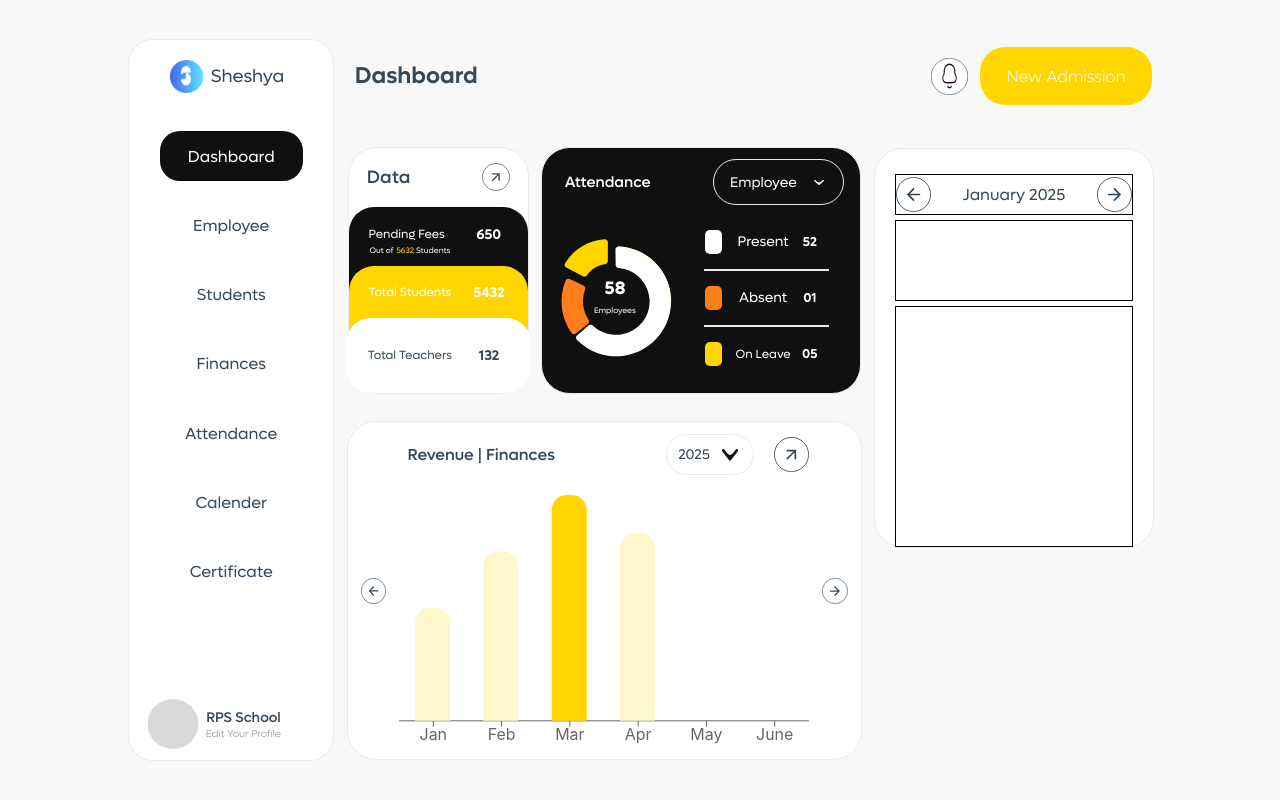
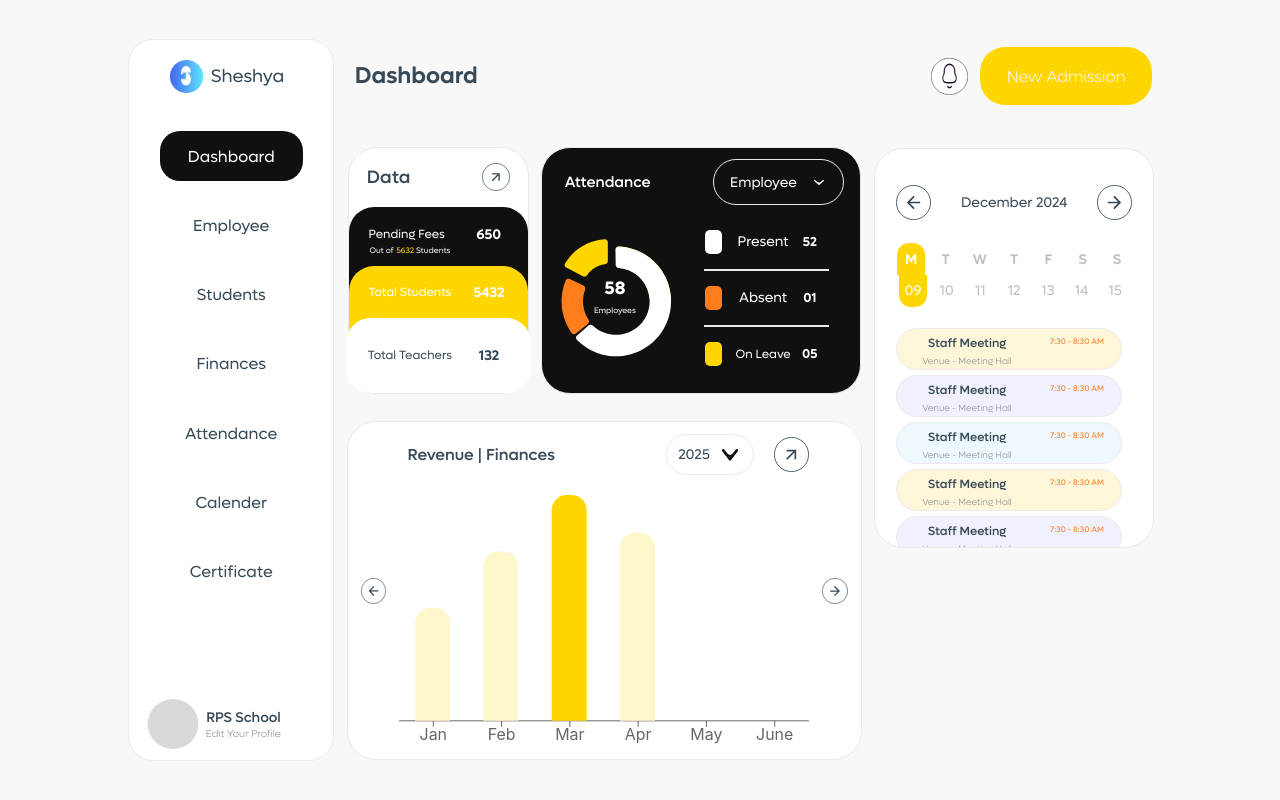
Before and after one commit to shanky-thakur/admin-frontend, a React (Create React App) app: page /homepage in a window 1280 px wide. Built offline with nearby package versions, Linux system fonts and the light colour scheme.

Commit message:
till homepage is done, starting profile now

```diff
--- a/src/App.js
+++ b/src/App.js
@@ -9,6 +9,7 @@ import VerificationPage from './Components/VerificationPage/VerificationPage';
 import WaitingPage from './Components/WaitingPage/WaitingPage';
 import Dashboard from './Components/Dashboard/Dashboard';
 import HomePage from './Components/HomePage/HomePage';
+import EmployeeProfile from './Components/EmployeeProfile/EmployeeProfile';
 
 function App() {
 
@@ -31,6 +32,7 @@ function App() {
             <Route path="/waiting" element={< WaitingPage />}></Route>
             <Route path="/employee" element={< Dashboard />}></Route>
             <Route path="/homepage" element={< HomePage />}></Route>
+            <Route path="/profile" element={< EmployeeProfile />} ></Route>
           </Routes>
         )}
     </Router>
--- a/src/Components/Dashboard/Dashboard.js
+++ b/src/Components/Dashboard/Dashboard.js
@@ -235,7 +235,7 @@ const Dashboard = () => {
           </div>
 
           <div style={{ width: "100%", height: "70%", display: "flex", alignItems: "center", justifyContent: "center", overflow: "auto" }}>
-            <div className="employee-cards-container" style={{ display: "grid", gridTemplateColumns: "repeat(4, 2fr)", gap: "20px", width: "90%", height: "90%" }}>
+            <div onClick={() => navigate('/profile')} className="employee-cards-container" style={{ display: "grid", gridTemplateColumns: "repeat(4, 2fr)", gap: "20px", width: "90%", height: "90%" }}>
               {studentData.map((student, index) => (
                 <EmployeeCard
                   key={index}
--- /dev/null
+++ b/src/Components/EmployeeProfile/EmployeeProfile.js
@@ -0,0 +1,11 @@
+import React from 'react'
+
+const EmployeeProfile = () => {
+  return (
+    <div>
+      hi
+    </div>
+  )
+}
+
+export default EmployeeProfile
--- a/src/Components/HomePage/Calender.js
+++ b/src/Components/HomePage/Calender.js
@@ -1,42 +1,164 @@
-import React from 'react';
+import React, { useState, useEffect } from "react";
 import left from "../../assets/images/left.svg";
 import right from "../../assets/images/right.svg";
 
 const Calender = () => {
+  const [weekStartDate, setWeekStartDate] = useState(new Date());
+  const today = new Date(); // Get today's date
+
+  const getMonday = (date) => {
+    const day = date.getDay(); // 0 = Sunday, 1 = Monday, ..., 6 = Saturday
+    const diff = (day === 0 ? -6 : 1) - day; // Adjust for Sunday
+    return new Date(date.setDate(date.getDate() + diff));
+  };
+
+  const getWeekDates = (startDate) => {
+    const dates = [];
+    let current = new Date(startDate);
+    for (let i = 0; i < 7; i++) {
+      // Get only the day of the month as a two-digit string
+      dates.push(String(current.getDate()).padStart(2, '0')); // Pads single digits with leading zero
+      current.setDate(current.getDate() + 1);
+    }
+    return dates;
+  };
+
+  const getMonthYear = (date) => {
+    const options = { year: 'numeric', month: 'long' };
+    return date.toLocaleString('en-US', options); // This will give you "January 2025"
+  };
+
+  useEffect(() => {
+    setWeekStartDate(getMonday(new Date())); // Set to current week's Monday
+  }, []);
+
+  const handleNextWeek = () => {
+    const nextWeek = new Date(weekStartDate);
+    nextWeek.setDate(weekStartDate.getDate() + 7);
+    setWeekStartDate(getMonday(nextWeek));
+  };
+
+  const handlePreviousWeek = () => {
+    const prevWeek = new Date(weekStartDate);
+    prevWeek.setDate(weekStartDate.getDate() - 7);
+    setWeekStartDate(getMonday(prevWeek));
+  };
+
+  const weekDates = getWeekDates(weekStartDate);
+
   const colours = ["#FDF6D8", "#F1F0FF", "#EDF9FD"];
+
+  const currentDayIndex = today.getDay() === 0 ? 6 : today.getDay() - 1;
 
   const notices = [
     {
-      title: "Republic Day Celebration",
-
+      title: "Staff Meeting",
+      info: "Venue - Meeting Hall",
+      time: "7:30 - 8:30 AM"
     },
     {
-
+      title: "Staff Meeting",
+      info: "Venue - Meeting Hall",
+      time: "7:30 - 8:30 AM"
     },
     {
-
+      title: "Staff Meeting",
+      info: "Venue - Meeting Hall",
+      time: "7:30 - 8:30 AM"
     },
     {
-
+      title: "Staff Meeting",
+      info: "Venue - Meeting Hall",
+      time: "7:30 - 8:30 AM"
+    },
+    {
+      title: "Staff Meeting",
+      info: "Venue - Meeting Hall",
+      time: "7:30 - 8:30 AM"
     },
   ];
+
+  const NoticeCard = ({ title, info, time, background }) => {
+    return (
+      <div style={{ width: "95%", height: "40px", border: "1px solid #EAEAEA", borderRadius: "23px", gap: "2%", display: "flex", alignItems: "center", justifyContent: "space-between", background: `${background}` }}>
+
+        <div style={{ width: "2%", height: "90%" }}></div>
+
+        <div style={{ width: "55%", height: "90%", display: 'flex', flexDirection: "column", justifyContent: "space-evenly", alignItems: "center" }}>
+
+          <div style={{ width: "100%", height: "60%", display: "flex", justifyContent: "center", alignItems: "center", color: "#374957", fontFamily: "Lufga", fontSize: "12px", fontWeight: "500" }}>
+            {title}
+          </div>
+          <div style={{ width: "100%", height: "30%", display: "flex", justifyContent: "center", color: "#838A8F", fontFamily: "Lufga", fontSize: "9px", fontWeight: "300" }}>
+            {info}
+          </div>
+
+        </div>
+
+        <div style={{ width: "40%", height: "100%", display: 'flex', flexDirection: "column", justifyContent: "space-between", alignItems: "center" }}>
+          <div style={{ width: "100%", height: "65%", display: "flex", justifyContent: "center", alignItems: "center", color: "#FF7D1A", fontFamily: "Lufga", fontWeight: "400", fontSize: "8px" }}>
+            {time}
+          </div>
+          <div style={{ width: "100%", height: "30%" }}></div>
+        </div>
+      </div>
+    );
+  }
+
+  const DateCard = ({ date }) => {
+    const isToday = new Date(today).getDate() === parseInt(date, 10) && new Date(today).getMonth() === weekStartDate.getMonth() && new Date(today).getFullYear() === weekStartDate.getFullYear();
+    return (
+      <div style={{ width: "12%", height: "100%", display: "flex", justifyContent: "center", alignItems: "center", color: isToday ? "#FFF" : "#BFBFBF", fontFamily: "Lufga", fontWeight: "400", fontSize: "14px", borderRadius: "0 0 12px 12px", background: isToday ? "#FFD600" : "transparent" }}>{date}</div>
+    );
+  }
 
   return (
     <div style={{ height: "100%", width: "85%", display: "flex", flexDirection: "column", alignItems: 'center', justifyContent: 'space-between' }}>
 
       <div style={{ width: "100%", height: "5%" }}></div>
 
-      <div style={{ height: "10%", width: "100%", display: "flex", justifyContent: "space-between", alignItems: "center", border: "1px solid black" }}>
-        <div style={{ width: "15%", height: "90%", backgroundImage: `url(${left})`, backgroundPosition: "center", backgroundSize: "contain", backgroundRepeat: "no-repeat" }}></div>
-        <div style={{ width: "50%", height: "90%", color: "#374957", fontFamily: "Lufga", fontWeight: "400", fontSize: "16px", display: "flex", justifyContent: "center", alignItems: "center" }}>January 2025</div>
-        <div style={{ width: "15%", height: "90%", backgroundImage: `url(${right})`, backgroundPosition: "center", backgroundSize: "contain", backgroundRepeat: "no-repeat" }}></div>
+      <div style={{ height: "10%", width: "100%", display: "flex", justifyContent: "space-between", alignItems: "center" }}>
+        <div style={{ width: "15%", height: "90%", backgroundImage: `url(${left})`, backgroundPosition: "center", backgroundSize: "contain", backgroundRepeat: "no-repeat" }} onClick={handlePreviousWeek}></div>
+        <div style={{ width: "50%", height: "90%", color: "#374957", fontFamily: "Lufga", fontWeight: "400", fontSize: "14px", display: "flex", justifyContent: "center", alignItems: "center" }}>{getMonthYear(weekStartDate)}</div>
+        <div style={{ width: "15%", height: "90%", backgroundImage: `url(${right})`, backgroundPosition: "center", backgroundSize: "contain", backgroundRepeat: "no-repeat" }} onClick={handleNextWeek}></div>
       </div>
 
-      <div style={{ height: "20%", width: "100%", border: "1px solid black" }}>
+      <div style={{ height: "20%", width: "100%", display: "flex", flexDirection: "column", justifyContent: "center", alignItems: "center" }}>
+
+        <div style={{ width: "99%", height: "40%", display: "flex", justifyContent: "space-between", alignItems: "center" }}>
+
+          {["M", "T", "W", "T", "F", "S", "S"].map((day, index) => (
+            <div key={index} style={{
+              width: "12%", height: "100%", display: "flex", justifyContent: "center", alignItems: "center", borderRadius: "12px 12px 0 0",
+              color: index === currentDayIndex ? "#FFF" : "#BFBFBF", fontFamily: "Lufga", fontWeight: "600", fontSize: "14px", background: index ===currentDayIndex ? "#FFD600" : "transparent"
+            }}>
+              {day}
+            </div>
+          ))}
+
+        </div>
+
+        <div style={{ width: "100%", height: "40%", display: "flex", justifyContent: "space-around" }}>
+
+          {weekDates.map((date, index) => (
+            <DateCard key={index} date={date} />
+          ))}
+
+        </div>
 
       </div>
 
-      <div style={{ height: "60%", width: "100%", border: "1px solid black" }}>
+      <div style={{ height: "55%", width: "100%", overflow: "auto", display: "grid", gridTemplateColumns: "repeat(1, 1fr)", gap: "5px" }}>
+
+        {notices.map((notice, index) => (
+          <NoticeCard
+            key={index}
+            title={notice.title}
+            info={notice.info}
+            time={notice.time}
+            background={colours[index % 3]}
+          />
+        ))}
 
       </div>
 
```
